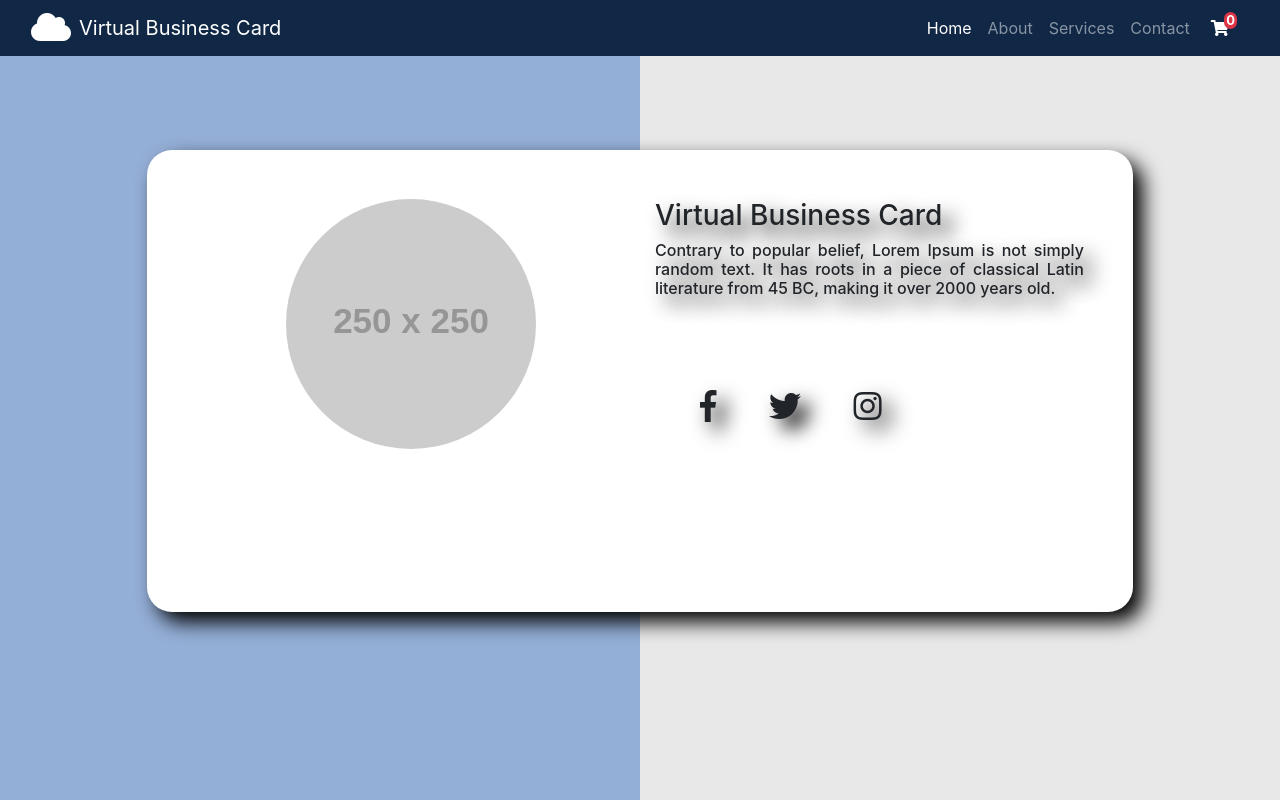
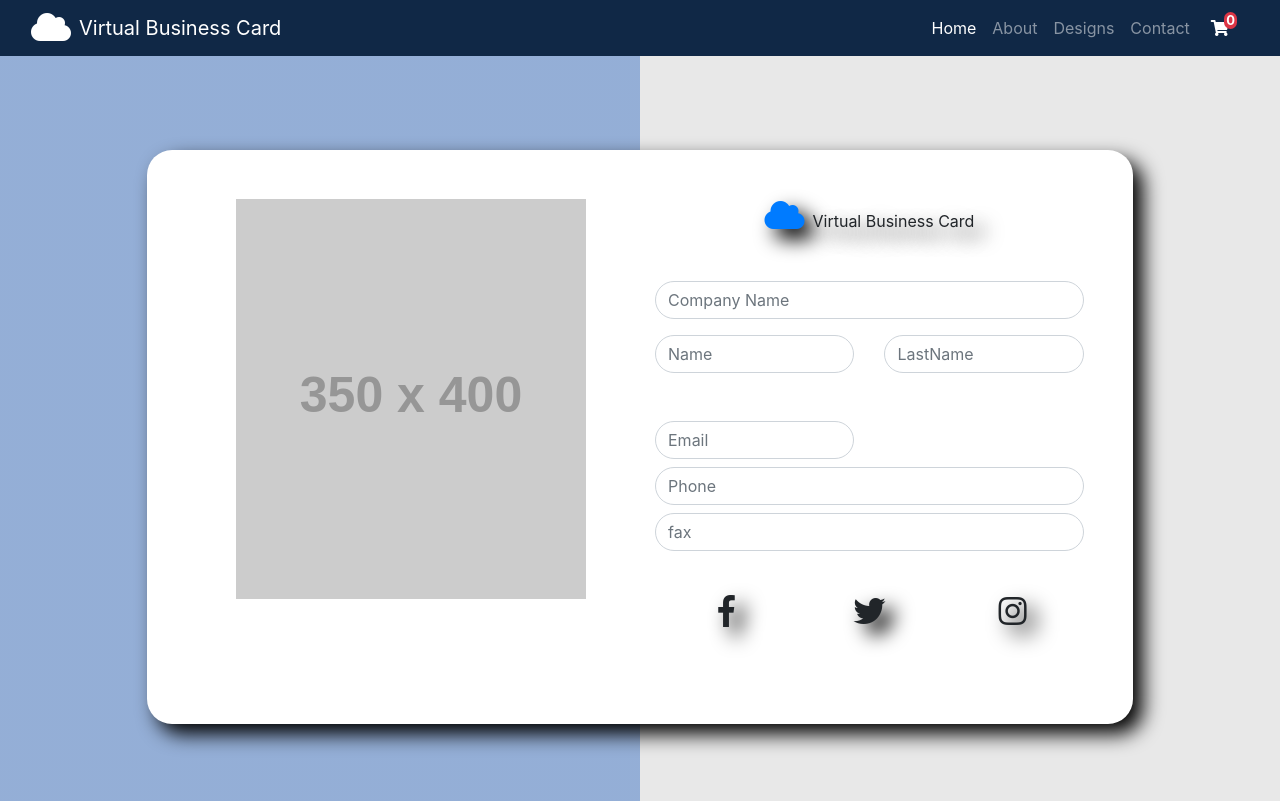
Before and after one commit to yariel1983/virtualbusinesscard, a PHP site: page /services.php in a window 1280 px wide. Run offline with PHP 8.4, Linux system fonts and the light colour scheme; grey boxes labelled with a size stand in for pictures from a placeholder-image service; some libraries are stand-ins or nearby versions.

Commit message:
working in design cards template

```diff
--- a/services.php
+++ b/services.php
@@ -39,7 +39,7 @@
                             <a class="nav-link" href="about.php">About</a>
                         </li>
                         <li class="nav-item">
-                            <a class="nav-link" href="services.php">Services</a>
+                            <a class="nav-link" href="services.php">Designs</a>
                         </li>
                         <li class="nav-item">
                             <a class="nav-link" href="contact.php">Contact</a>
@@ -69,52 +69,55 @@
                         <div class="row">
                             <div class="col-md-12">
                                 <div class="bio-image">
-                                    <img src="http://placehold.it/250x250" class="img-responsive" alt="a" />
+                                    <img src="http://placehold.it/350x400" class="img-responsive" alt="a" />
                                 </div>
                             </div>
                         </div>
                     </div>
                     <div class="col-md-6">
-                        <div class="bio-content text-justify mb-5">
-                            <h3>Virtual Business Card</h3>
-                            <h6>Contrary to popular belief, Lorem Ipsum is not simply random text. It has roots in a piece of classical Latin literature from 45 BC, making it over 2000 years old.</h6>
-
-                            <footer>
-                                <div class="container-fluid mt-5">
-                                    <!-- Grid row-->
-                                    <div class="container-fluid">
-
-                                        <!-- Grid column -->
-                                        <div class="col-md-12 py-5">
-                                            <div class="flex-center">
-
-                                                <!-- Facebook -->
-                                                <a class="fb-ic">
-                                                    <i class="fab fa-facebook-f fa-lg white-text mr-md-5 mb-md-5 mr-3 fa-2x"> </i>
-                                                </a>
-                                                <!-- Twitter -->
-                                                <a class="tw-ic">
-                                                    <i class="fab fa-twitter fa-lg white-text mr-md-5 mr-3 fa-2x"> </i>
-                                                </a>
-                                                <!-- Google +-->
-                                                <a class="gplus-ic">
-                                                    <i class="fab fa-instagram fa-lg white-text mr-md-5 mr-3 fa-2x"> </i>
-                                                </a>
-
+                        <div class="bio-content text-center mb-5">
+                            <span><i class="fas fa-cloud text-primary fa-2x mr-2" href="index.php"></i>Virtual Business Card</span>
+                            <form>
+                                <div class="row mt-5">
+                                    <div class="col-sm-12 mb-3">
+                                        <input type="text" class="form-control" placeholder="Company Name">
+                                    </div>
+                                    <div class="col-sm-6">
+                                        <input type="text" class="form-control" placeholder="Name">
+                                    </div>
+                                    <div class="col-sm-6">
+                                        <input type="text" class="form-control" placeholder="LastName">
+                                    </div>
+                                    <div class="col-sm-6 mt-5">
+                                        <input type="text" class="form-control" placeholder="Email">
+                                    </div>
+                                    <div class="col-sm-12 mt-2">
+                                        <input type="text" class="form-control" placeholder="Phone">
+                                    </div>
+                                    <div class="col-sm-12 mt-2">
+                                        <input type="text" class="form-control" placeholder="fax">
                                     </div>
                                 </div>
-                                        <!-- Grid column -->
-
+                            </form>
+                            <div class="container-fluid">
+                                <div class="row">
+                                    <div class="col-sm-4">
+                                        <a class="fb-ic">
+                                            <i class="fab fa-facebook-f fa-lg white-text fa-2x mt-5"> </i>
+                                        </a>
                                     </div>
-                                    <!-- Grid row-->
+                                    <div class="col-sm-4">
+                                        <a class="tw-ic">
+                                            <i class="fab fa-twitter fa-lg white-text fa-2x mt-5"> </i>
+                                        </a>
+                                    </div>
+                                    <div class="col-sm-4">
+                                        <a class="gplus-ic">
+                                            <i class="fab fa-instagram fa-lg white-text fa-2x mt-5"> </i>
+                                        </a>
                                     </div>
                                 </div>
                             </div>
-                </div>
-            </div>
-        </footer>
-
-
 
     </body>
 </html
--- a/style.css
+++ b/style.css
@@ -215,9 +215,9 @@ body{
 		text-align:center;
 
 	}
-	.bio-image img{
+	/*.bio-image img{
 		border-radius:50%;
-	}
+	}*/
 	.bio-content{
 		text-align:left;
 
```
Also changed, not shown: about.php (+5 -5 lines). Lines whose indentation alone changed are shown as unchanged.
